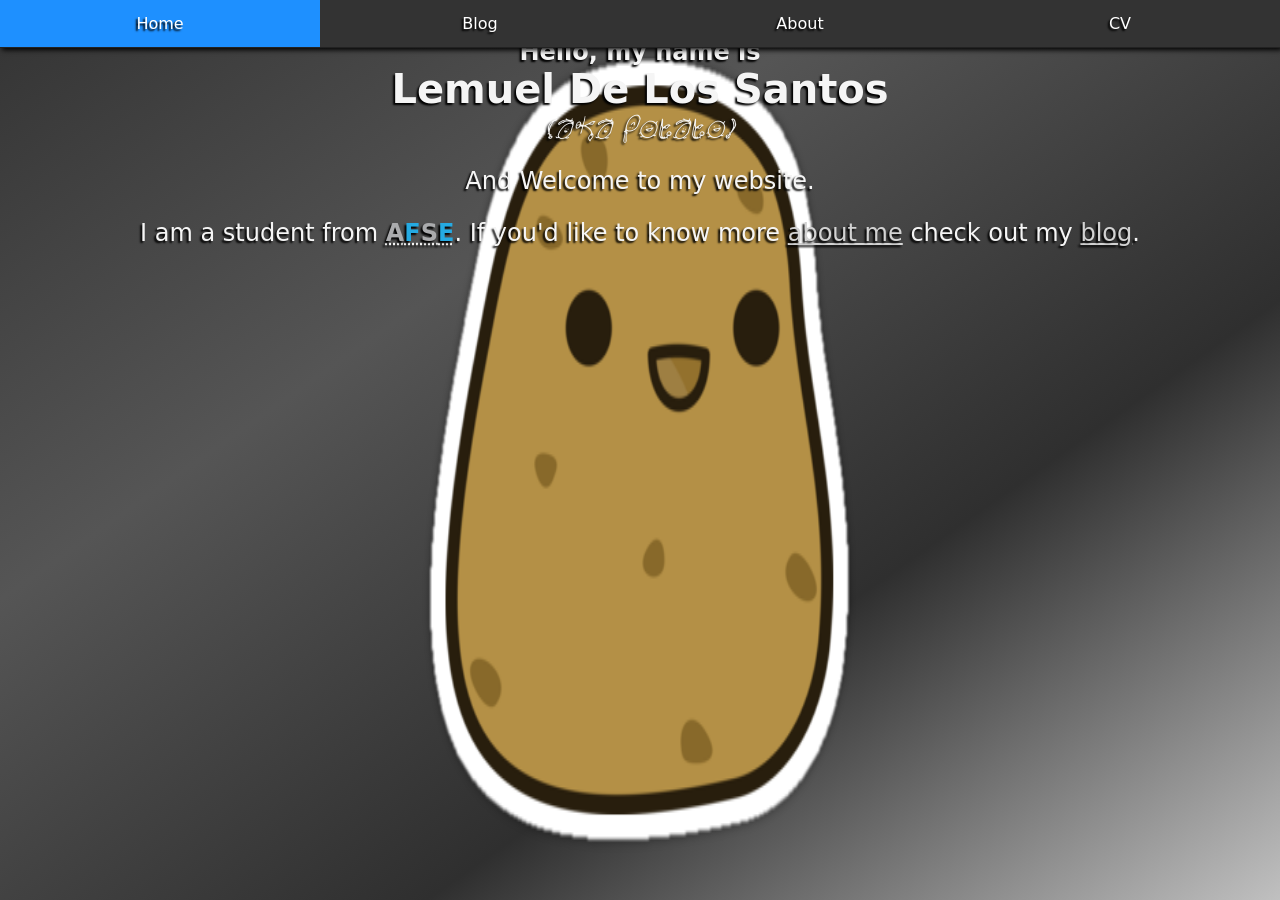
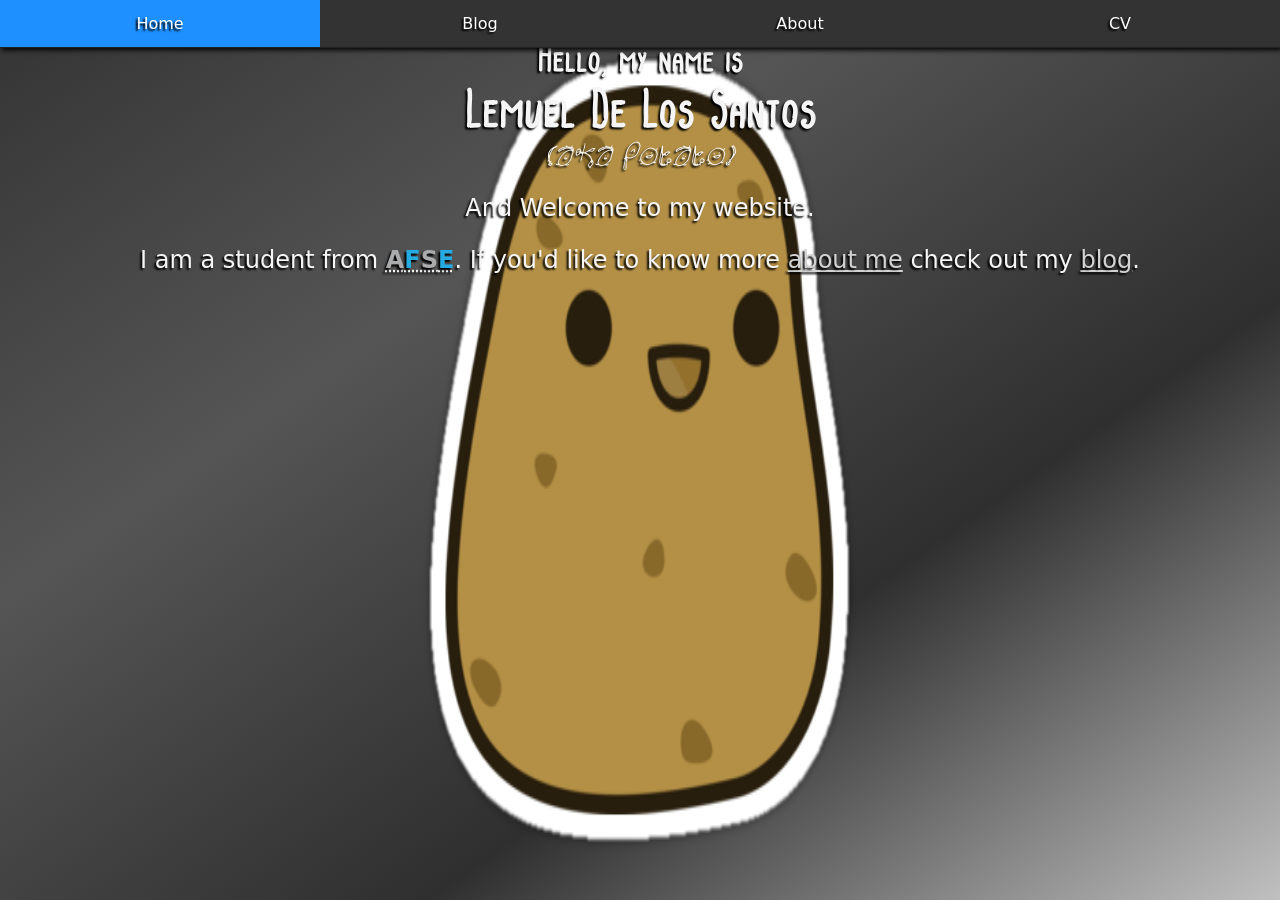
Before and after one commit to lemueldls/lemueld6200.github.io, a Jekyll site: the page built from index.html, in a window 1280 px wide. Built offline with Jekyll 4.4.1, drawn with Linux system fonts in a browser that asks for light colours.

Commit message:
Update index.html

```diff
--- a/index.html
+++ b/index.html
@@ -13,8 +13,8 @@ title: Lemuel De Los Santos
 		</ul>
 	</nav>
 	<img id="potato" alt="Potato" src="/Potato.png">
-	<b style="font-size:150%">Hello, my name is</b><br>
-	<strong style="font-size:250%;">Lemuel De Los Santos</strong><br>
+	<b style="font-size:250%;font-family:Potatoes And Peas;">Hello, my name is</b><br>
+	<strong style="font-size:350%;font-family:Potatoes And Peas;">Lemuel De Los Santos</strong><br>
 	<i style="font-family:'Happy Potatos';">(aka Potato)</i>
 	<p style="font-size:150%">And Welcome to my website.</ p>
 	<p style="font-size:150%">I am a student from <abbr title="Acadamy for Software Engineering"><b style="color:#aaabad">A</b><b style="color:#25aae2">F</b><b style="color:#aaabad">S</b><b style="color:#25aae2">E</b></abbr>. If you'd like to know more <a href="/about/">about me</a> check out my <a href="/blog/">blog</a>.</p>
```
